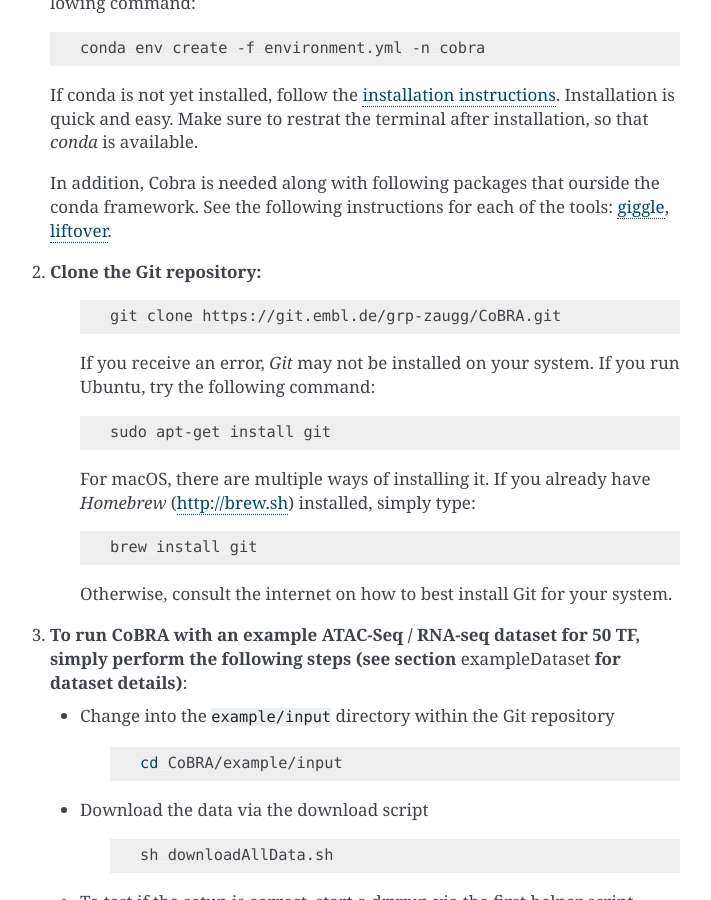
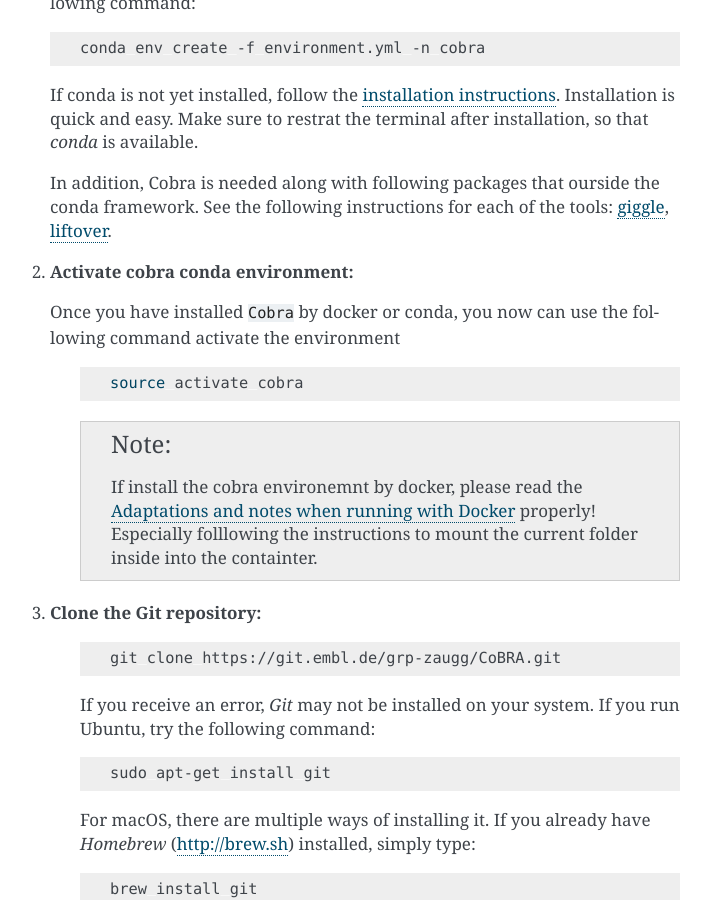
Before and after one commit to qiuxintao101/cobra, a Sphinx documentation site: the page built from docs/install.rst, in a window 1280 px wide and 900 px high, scrolled down 930 px. Shown: the whole window, without its empty margins (400-1111 px from the left). Built offline with Sphinx 7.4.7, drawn with Linux system fonts in a browser that asks for light colours; pages that are not in the unit, such as notebooks, are missing from menus.

Commit message:
Update install.rst

```diff
--- a/docs/install.rst
+++ b/docs/install.rst
@@ -38,9 +38,18 @@
 
   In addition, Cobra is needed along with following packages that ourside the conda framework. See the following instructions for each of the tools: `giggle  <https://github.com/ryanlayer/giggle>`_, `liftover <http://hgdownload.soe.ucsc.edu/admin/exe/linux.x86_64/liftOver>`_.
 
+2. **Activate cobra conda environment:**
+
+  Once you have installed ``Cobra`` by docker or conda, you now can use the following command activate the environment
+
+    .. code-block:: Bash
+
+      source activate cobra
+
+    .. note:: If install the cobra environemnt by docker, please read the :ref:`docs-DockerNotes` properly! Especially folllowing the instructions to mount the current folder inside into the containter.
 
 
-2. **Clone the Git repository:**
+3. **Clone the Git repository:**
 
     .. code-block:: Bash
 
```
